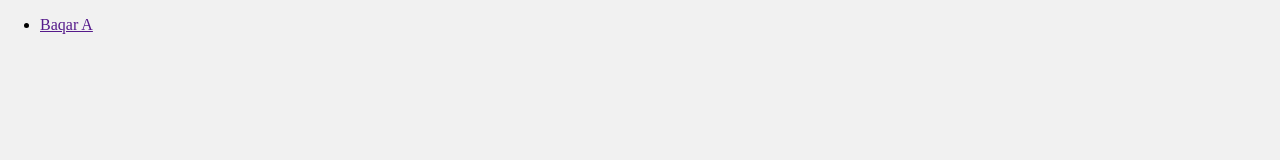
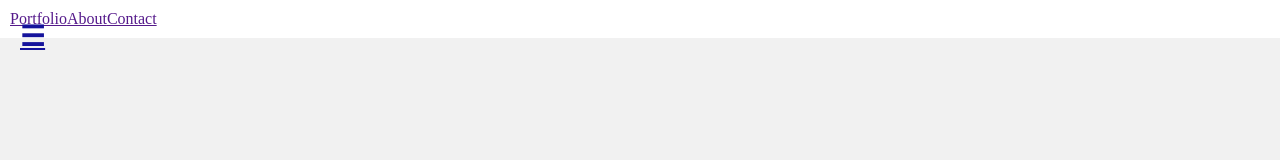
Before and after one commit to baqar-abbas/portfolio-redefine, a website: page index.html in a window 1280 px wide. Drawn offline with Linux system fonts and the light colour scheme.

Commit message:
add navigation links for the desktop version

```diff
--- a/index.html
+++ b/index.html
@@ -11,8 +11,11 @@
     <header>
       <nav class="nav-menu">
        <ul>
-        <li><a class="logolink" href="">Baqar A</a></li>
-
+        <!-- <li><a class="logolink" href="">Baqar A</a></li> -->
+        <li class="leftli"><a id="hamburger-menu" href="">☰</a></li>
+        <li class="link-desktop"><a href="">Portfolio</a></li>
+        <li class="link-desktop"><a href=""> About</a></li>
+        <li class="link-desktop"><a href=""> Contact</a></li>
        </ul>
       </nav>
     </header>
--- a/styles.css
+++ b/styles.css
@@ -14,3 +14,43 @@ header {
   top: 0;
   z-index: 10;
 }
+
+/* Hamburger Menu styling */
+#hamburger-menu {
+  background: none;
+  border: none;
+  font-size: 28px;
+  font-weight:900;
+  color: #15139c;
+  cursor: pointer;
+  padding: 10px;
+  position: absolute;
+  top: 10px;
+  left: 10px;
+}
+
+nav ul {
+  list-style-type: none;
+  margin: 0;
+  background-color: white;
+  padding: 10px;
+  overflow: auto;
+}
+
+nav li {
+  float: left;
+}
+
+.leftli {
+  float: right;
+  margin-left: 40px;
+  /* position: relative;
+  top: 12px; */
+}
+
+/* nav li a {
+  text-decoration: none;
+  color: blue;
+  display: inline-block;
+  text-align: center;
+} */
```
